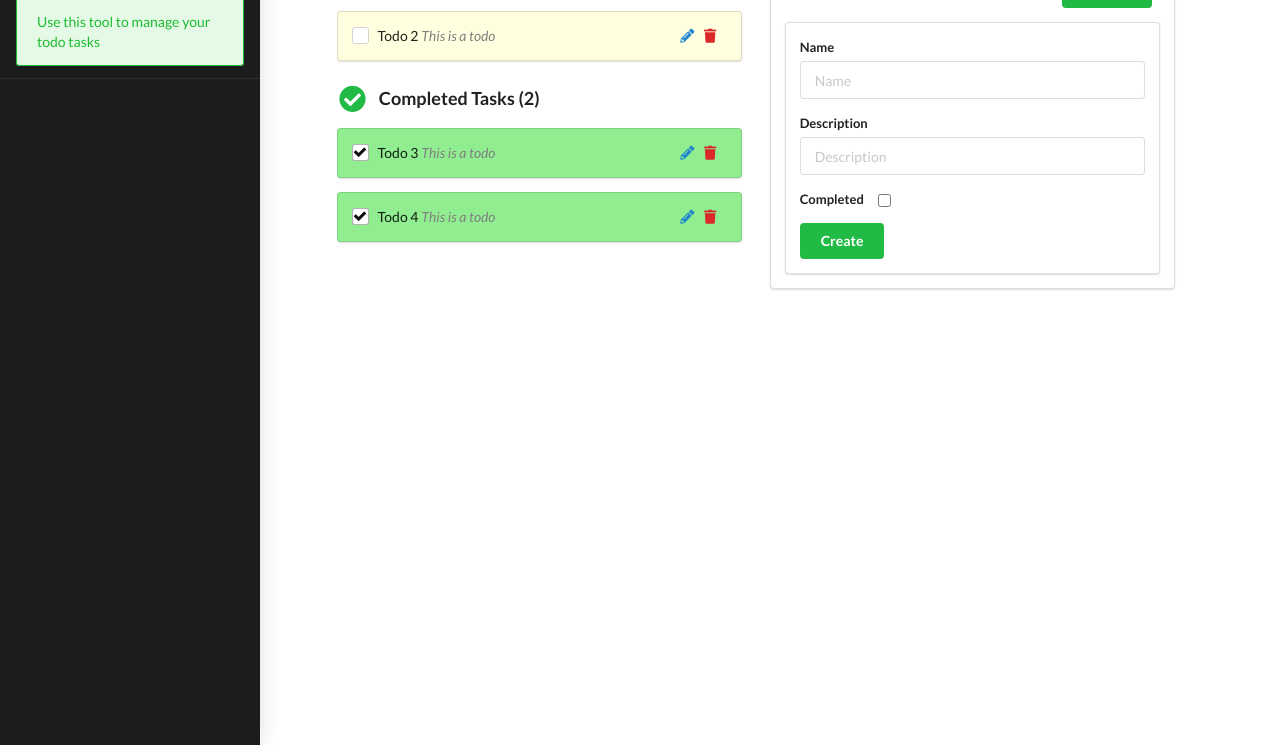
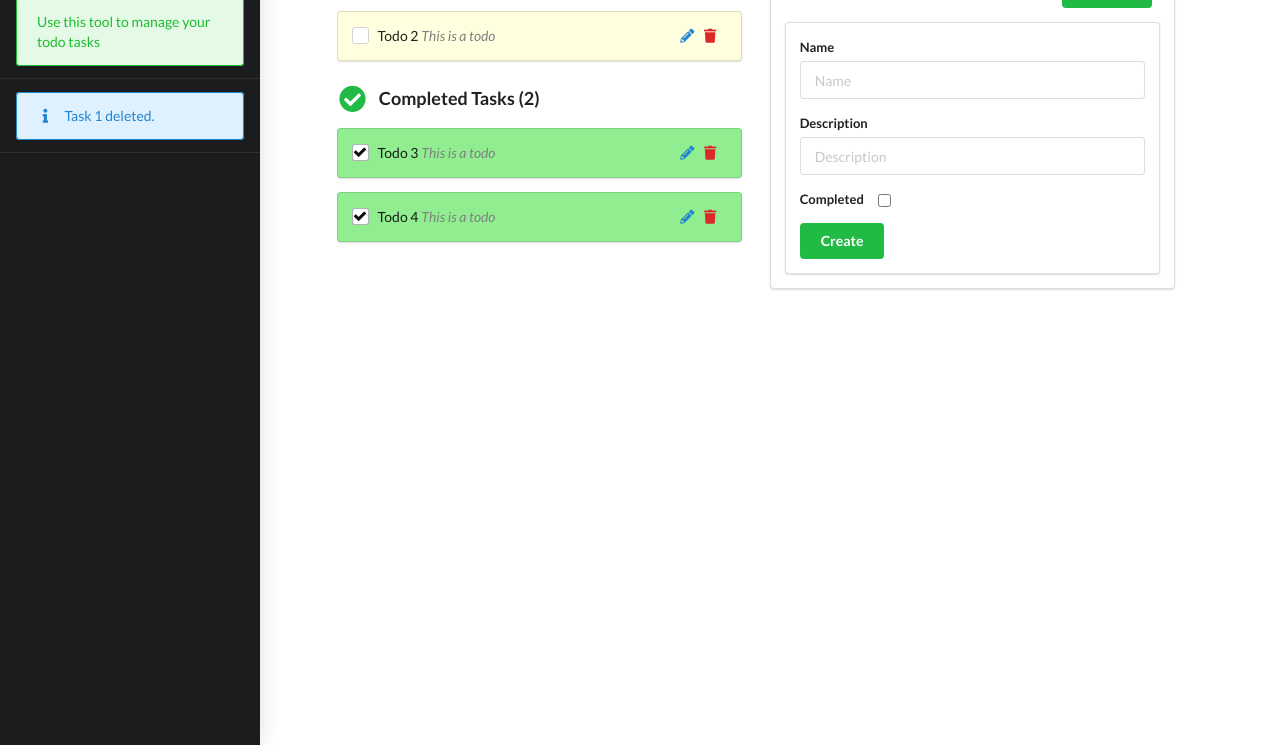
Before and after one commit to liz-peng/todo-task-front-end, a plain HTML site: page index.html in a window 1280 px wide. Both pictures are taken after a click on the icon 710 px from the left and 88 px from the top of the page. Shown: the part 55-800 px from the top of the page. Drawn offline with nearby package versions, Linux system fonts and the light colour scheme.

Commit message:
[front end] Update message

```diff
--- a/app.js
+++ b/app.js
@@ -48,6 +48,7 @@ let app = new Vue({
 		clear: function() {
 			this.task = {};
 			this.action = 'create';
+			this.message = '';
 		},
 		toggleDone: function(event, id) {
 			event.stopImmediatePropagation();
@@ -55,6 +56,7 @@ let app = new Vue({
 			let task = this.tasks.find(item => item.id == id);
 			if(task) {
 				task.completed = !task.completed;
+				this.message = `Task ${id} updated.`;
 			}
 		},
 		createTask: function(event) {
@@ -70,6 +72,7 @@ let app = new Vue({
 			let newTask = Object.assign({}, this.task);
 			this.tasks.push(newTask);
 			this.clear();
+			this.message = `Task ${taskId} created.`;
 		},
 		editTask: function(event, id) {
 			event.stopImmediatePropagation();
@@ -92,6 +95,7 @@ let app = new Vue({
 				task.name = this.task.name;
 				task.description = this.task.description;
 				task.completed = this.task.completed;
+				this.message = `Task ${id} updated.`;
 			}
 		},
 		deleteTask: function(event, id) {
@@ -99,6 +103,7 @@ let app = new Vue({
 			let taskIndex = this.tasks.findIndex(item => item.id == id);
 			if(taskIndex > -1) {
 				this.$delete(this.tasks, taskIndex);
+				this.message = `Task ${id} deleted.`;
 			}
 		}
 	}
--- a/index.html
+++ b/index.html
@@ -15,6 +15,11 @@
 			<div class="item">
 				<div class="ui message green">
 					Use this tool to manage your todo tasks
+				</div>
+			</div>
+			<div class="item" v-if="message">
+				<div class="ui message blue">
+					<i class="icon info"></i> {{ message }}
 				</div>
 			</div>
 		</div>
```
